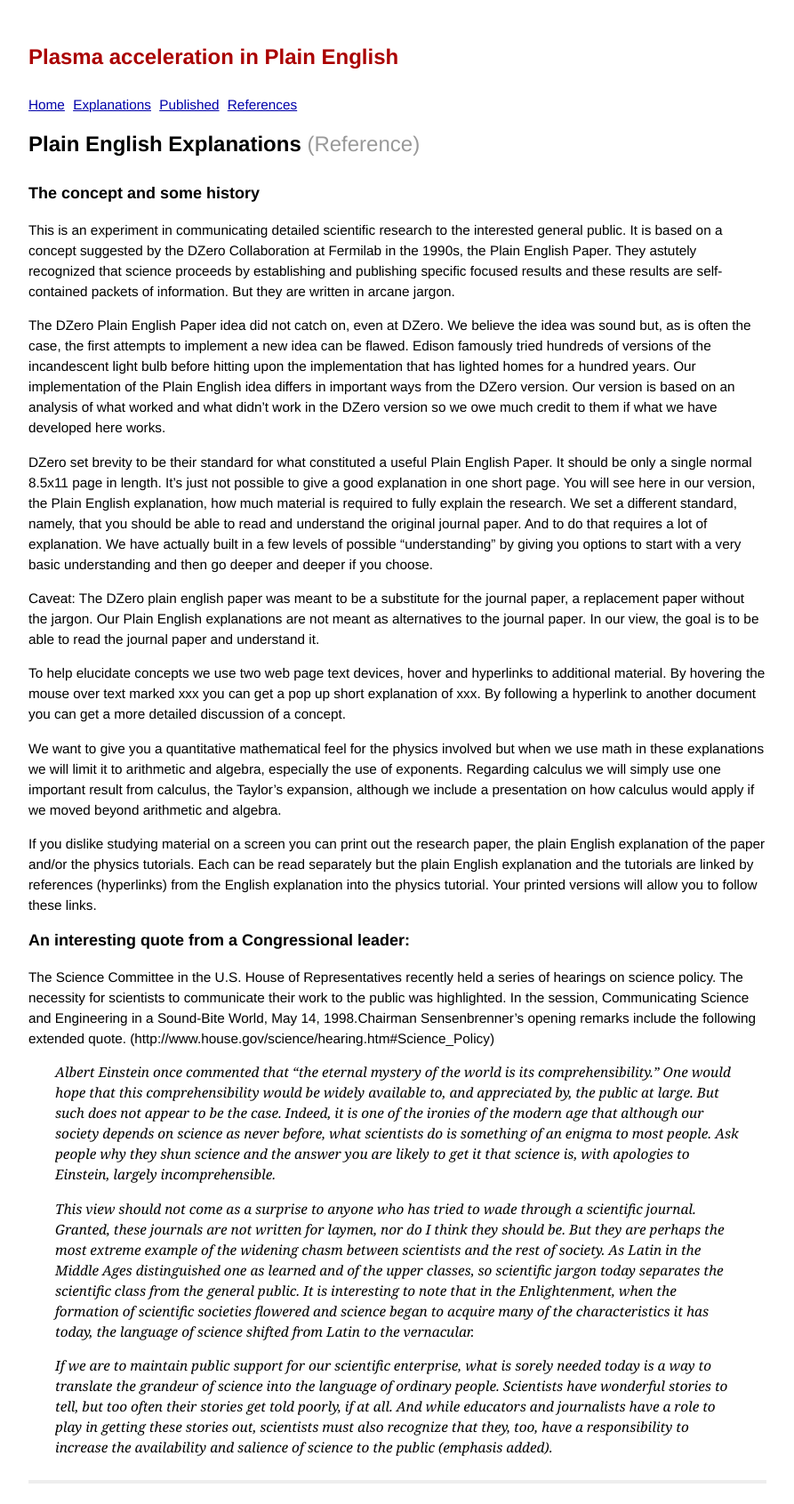
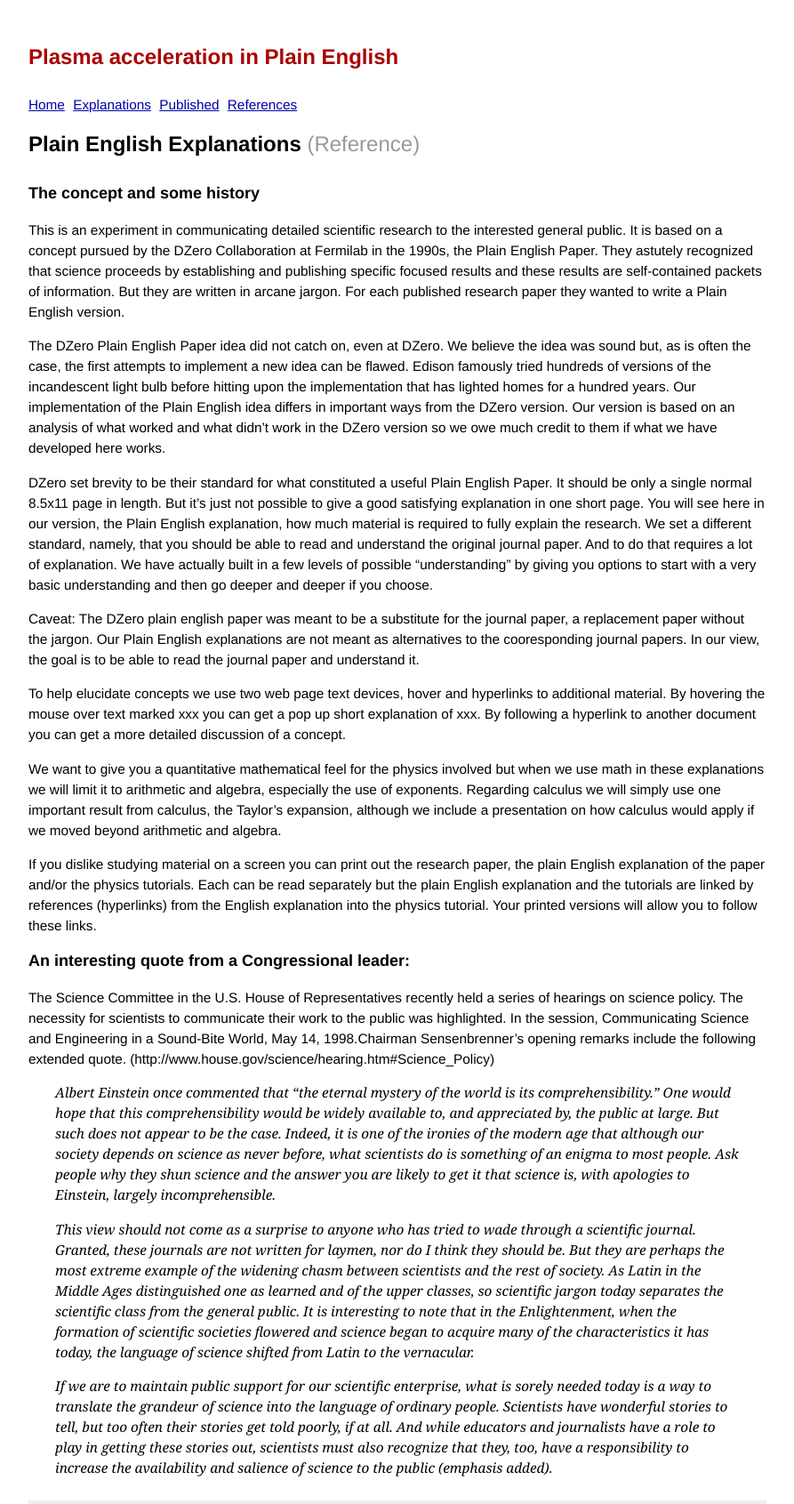
Before and after one commit to grbfacet/facet, a Jekyll site: the page built from plain-english-papers.md, in a window 1280 px wide. Shown: the whole page at 89% size, without its empty margins (193-1086 px from the left). Built offline with Jekyll 4.4.1, drawn with Linux system fonts in a browser that asks for light colours; before the commit the page ends 1668 px from its top, so only the background shows below that.

Commit message:
Update plain-english-papers.md

```diff
--- a/plain-english-papers.md
+++ b/plain-english-papers.md
@@ -6,13 +6,13 @@ pagetype: reference
 
 ### The concept and some history
 
-This is an experiment in communicating detailed scientific research to the interested general public. It is based on a concept suggested by the DZero Collaboration at Fermilab in the 1990s, the Plain English Paper. They astutely recognized that science proceeds by establishing and publishing specific focused results and these results are self-contained packets of information. But they are written in arcane jargon.
+This is an experiment in communicating detailed scientific research to the interested general public. It is based on a concept pursued by the DZero Collaboration at Fermilab in the 1990s, the Plain English Paper. They astutely recognized that science proceeds by establishing and publishing specific focused results and these results are self-contained packets of information. But they are written in arcane jargon. For each published research paper they wanted to write a Plain English version.
 
 The DZero Plain English Paper idea did not catch on, even at DZero. We believe the idea was sound but, as is often the case, the first attempts to implement a new idea can be flawed. Edison famously tried hundreds of versions of the incandescent light bulb before hitting upon the implementation that has lighted homes for a hundred years. Our implementation of the Plain English idea differs in important ways from the DZero version. Our version is based on an analysis of what worked and what didn’t work in the DZero version so we owe much credit to them if what we have developed here works.
 
-DZero set brevity to be their standard for what constituted a useful Plain English Paper. It should be only a single normal 8.5x11 page in length. It’s just not possible to give a good explanation in one short page. You will see here in our version, the Plain English explanation, how much material is required to fully explain the research. We set a different standard, namely, that you should be able to read and understand the original journal paper. And to do that requires a lot of explanation. We have actually built in a few levels of possible “understanding” by giving you options to start with a very basic understanding and then go deeper and deeper if you choose.
+DZero set brevity to be their standard for what constituted a useful Plain English Paper. It should be only a single normal 8.5x11 page in length. But it’s just not possible to give a good satisfying explanation in one short page. You will see here in our version, the Plain English explanation, how much material is required to fully explain the research. We set a different standard, namely, that you should be able to read and understand the original journal paper. And to do that requires a lot of explanation. We have actually built in a few levels of possible “understanding” by giving you options to start with a very basic understanding and then go deeper and deeper if you choose.
 
-Caveat: The DZero plain english paper was meant to be a substitute for the journal paper, a replacement paper without the jargon. Our Plain English explanations are not meant as alternatives to the journal paper. In our view, the goal is to be able to read the journal paper and understand it.
+Caveat: The DZero plain english paper was meant to be a substitute for the journal paper, a replacement paper without the jargon. Our Plain English explanations are not meant as alternatives to the cooresponding journal papers. In our view, the goal is to be able to read the journal paper and understand it.
 
 To help elucidate concepts we use two web page text devices, hover and hyperlinks to additional material. By hovering the mouse over text marked xxx you can get a pop up short explanation of xxx. By following a hyperlink to another document you can get a more detailed discussion of a concept.
 
```
